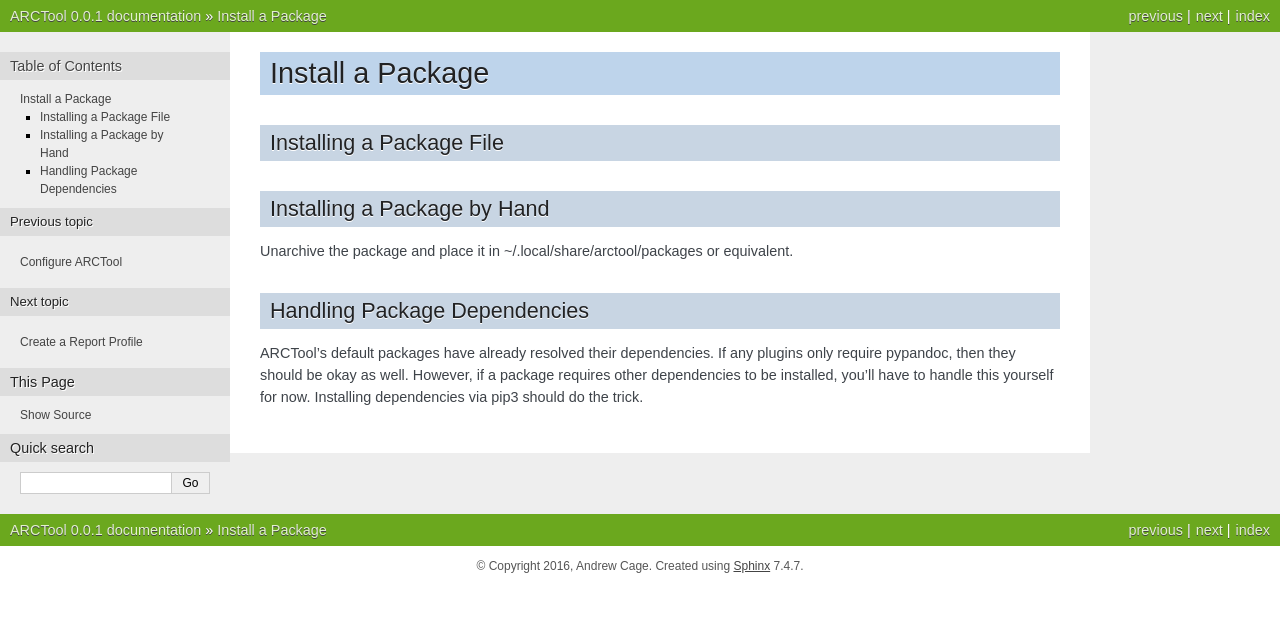
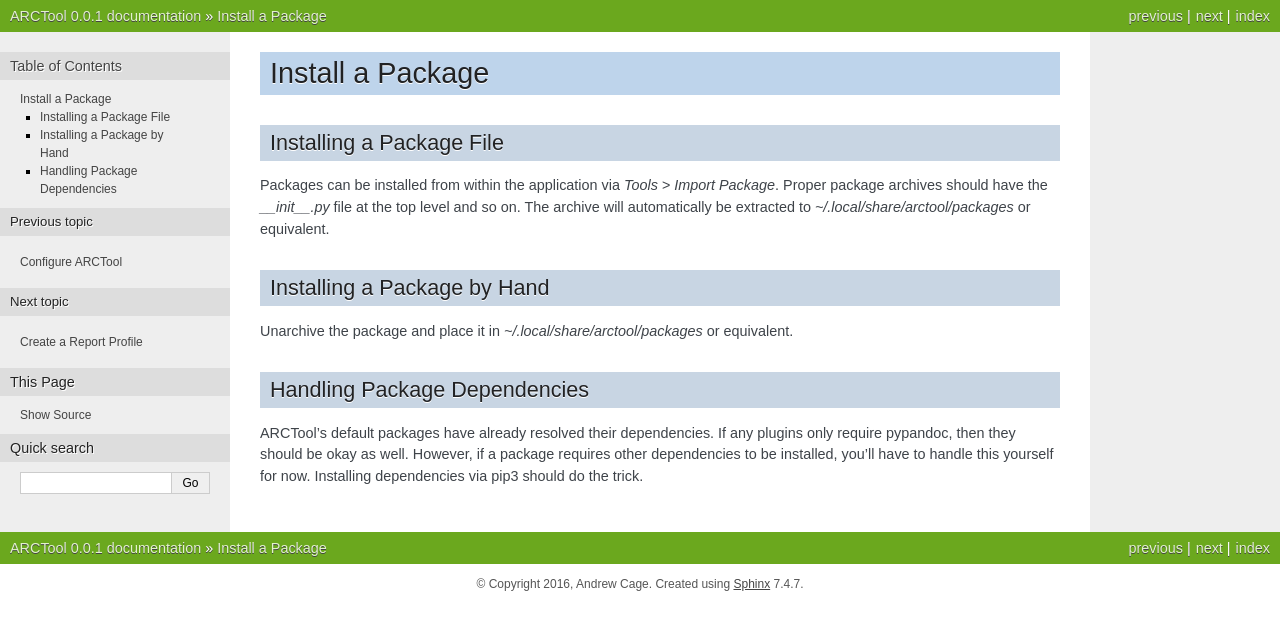
Before and after one commit to unonu/arctool, a Sphinx documentation site: the page built from doc/installPackage.rst, in a window 1280 px wide. Shown: the top 630 px of the page. Built offline with Sphinx 7.4.7, drawn with Linux system fonts in a browser that asks for light colours.

Commit message:
Update package install doc

```diff
--- a/doc/installPackage.rst
+++ b/doc/installPackage.rst
@@ -4,10 +4,15 @@
 Installing a Package File
 -------------------------
 
+Packages can be installed from within the application via *Tools > Import
+Package*. Proper package archives should have the `__init__.py` file at the
+top level and so on. The archive will automatically be extracted to
+`~/.local/share/arctool/packages` or equivalent.
+
 Installing a Package by Hand
 ----------------------------
 
-Unarchive the package and place it in ~/.local/share/arctool/packages or
+Unarchive the package and place it in `~/.local/share/arctool/packages` or
 equivalent.
 
 Handling Package Dependencies
```
